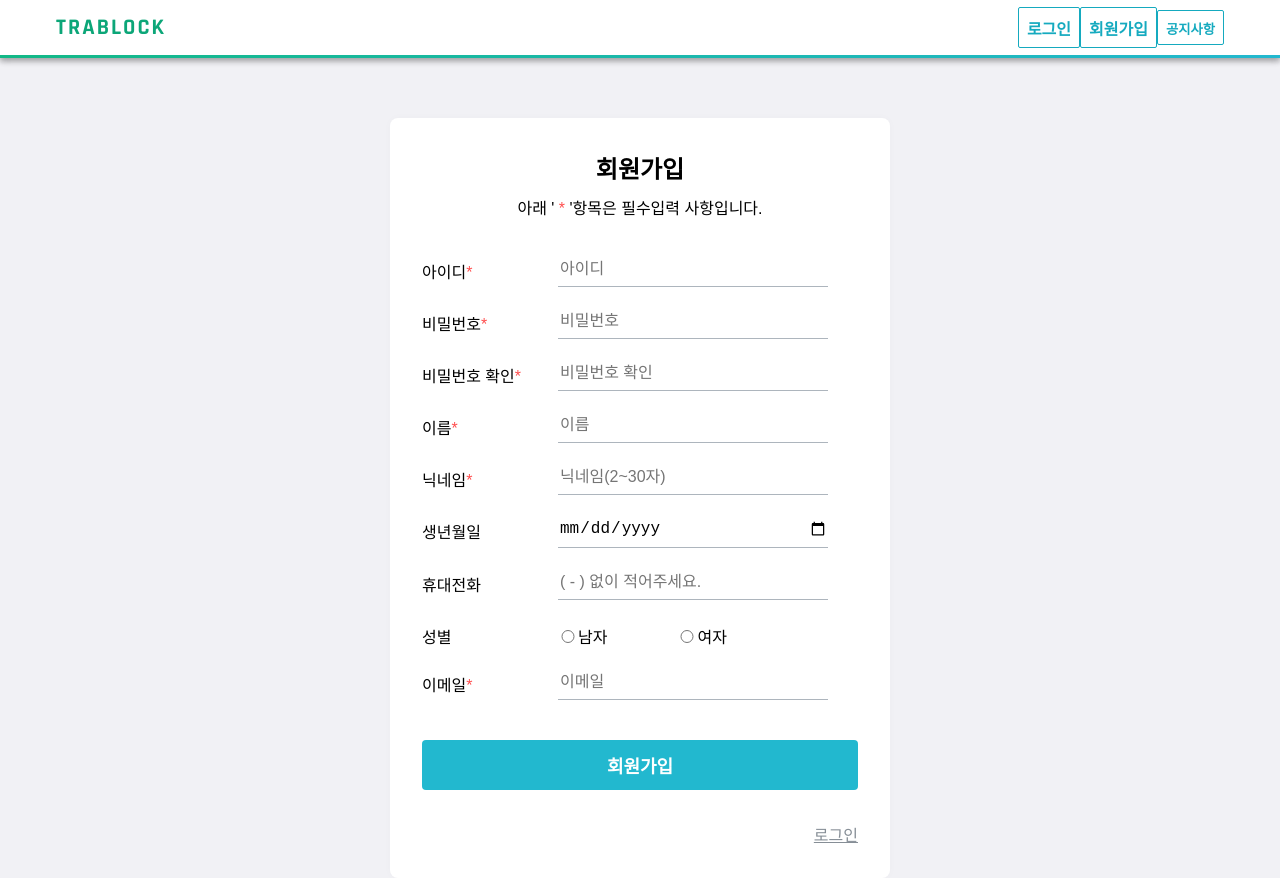
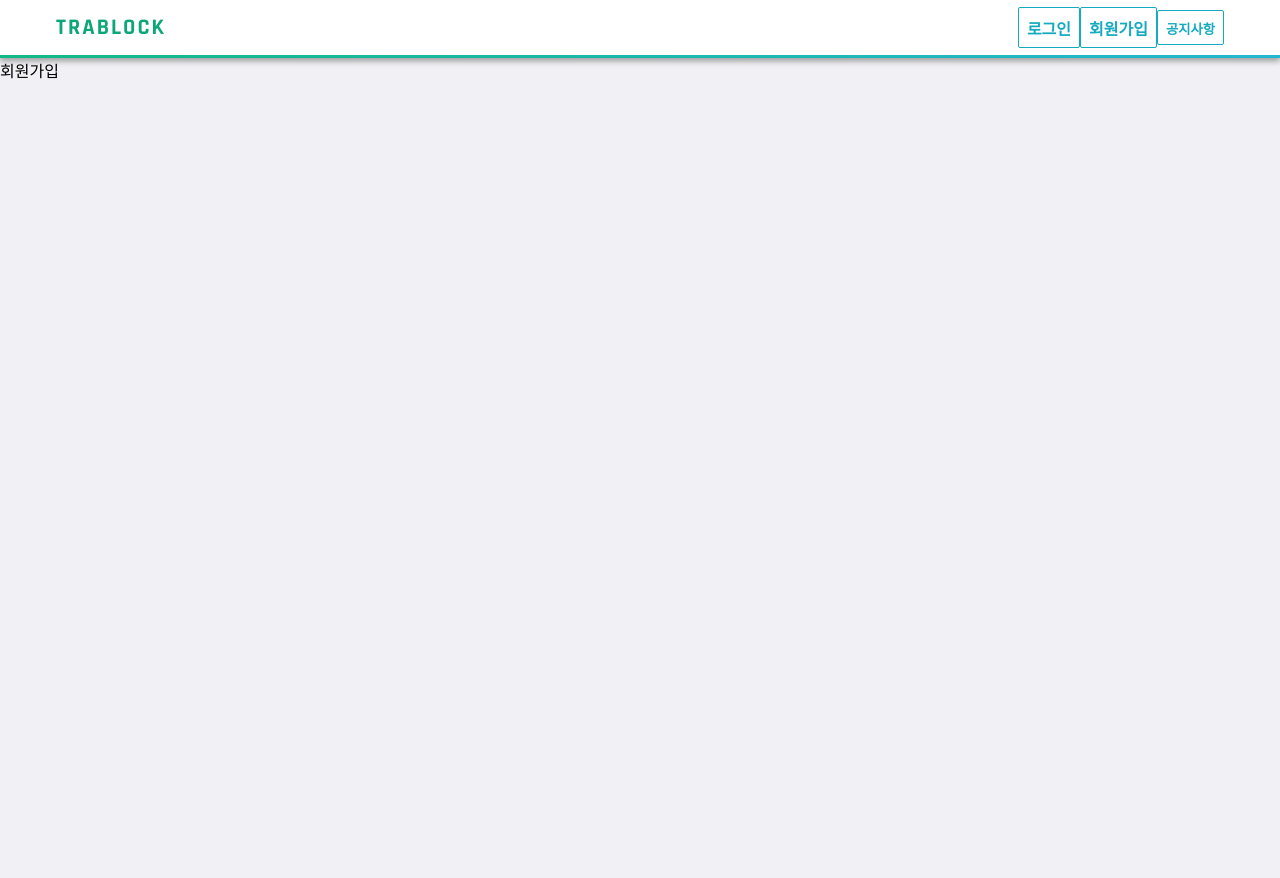
Before and after one commit to travel-service/frontend, a React (Create React App) app: page /signup in a window 1280 px wide. After the commit the page ends 800 px from the top, so only its background shows below. Built offline with nearby package versions, Linux system fonts and the light colour scheme.

Commit message:
삭제 예정

```diff
--- a/src/pages/SignupPage.js
+++ b/src/pages/SignupPage.js
@@ -1,13 +1,7 @@
 import React from 'react';
-import AuthTemplate from 'components/Auth/AuthTemplate';
-import SignupForm from 'containers/Auth/SignupForm';
 
-const SignupPage = () => {
-  return (
-    <AuthTemplate>
-      <SignupForm />
-    </AuthTemplate>
-  );
+const SignUpPage = () => {
+  return <div>회원가입</div>;
 };
 
-export default SignupPage;
+export default SignUpPage;
```
